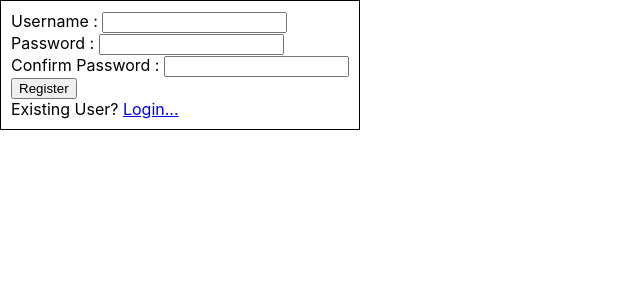
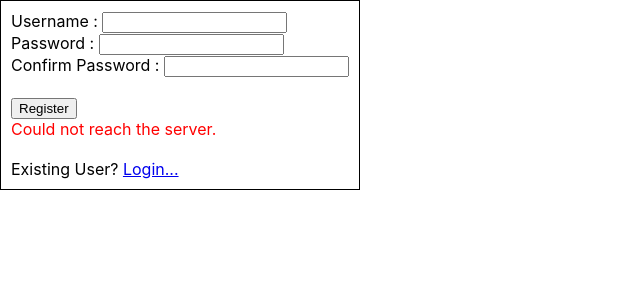
Before and after one commit to harshamde/react-nav-2, a React (Create React App) app: page /register in a window 1280 px wide. Both pictures are taken after a click on the button "Register". Shown: the top 300 px of the page, without its empty margins (0-640 px from the left). Built offline with nearby package versions, Linux system fonts and the light colour scheme; no server answers.

Commit message:
error handled in login and register component

```diff
--- a/src/Login.js
+++ b/src/Login.js
@@ -23,8 +23,11 @@ function Login() {
             Username : <input type="text" value={userSliceState.username} onChange={(e) => dispatch(userSlice.actions.usernameChange({ username: e.target.value }))} />
             <br />
             Password : <input type="text" value={userSliceState.password} onChange={(e) => dispatch(userSlice.actions.passwordChange({ password: e.target.value }))} />
+            <br /><br />
+            {userSliceState.isLoading ? <label>Please wait...</label> :
+                <button onClick={handleLoginClick}>Login</button>}
             <br />
-            <button onClick={handleLoginClick}>Login</button>
+            {userSliceState.error && <div style={{ color: "red" }}>{userSliceState.error}</div>}
             <br />
             New User? <NavLink to="/register">Register...</NavLink>
         </div>
--- a/src/Register.js
+++ b/src/Register.js
@@ -27,11 +27,14 @@ const Register = () => {
             Password : <input type="text" value={userSliceState.password} onChange={(e) => dispatch(userSlice.actions.passwordChange({ password: e.target.value }))} />
             <br />
             Confirm Password : <input type="text" value={userSliceState.confirmPassword} onChange={(e) => dispatch(userSlice.actions.confirmPasswordChange({ confirmPassword: e.target.value }))} />
+            <br /><br />
+            {userSliceState.isLoading ? <label>Please wait...</label> :
+                <button onClick={handleRegisterClick}>Register</button>}
             <br />
-            <button onClick={handleRegisterClick}>Register</button>
+            {userSliceState.error && <div style={{ color: "red" }}>{userSliceState.error}</div>}
             <br />
             Existing User? <NavLink to="/login">Login...</NavLink>
-        </div>
+        </div >
     );
 }
 
```
